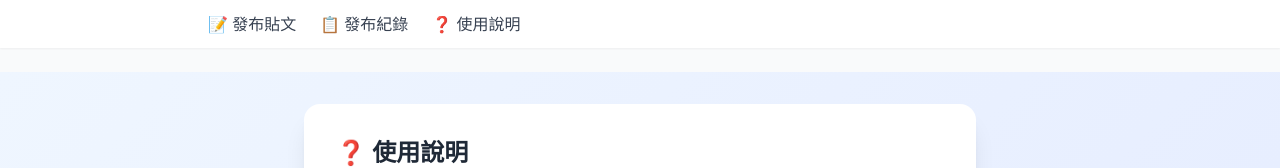
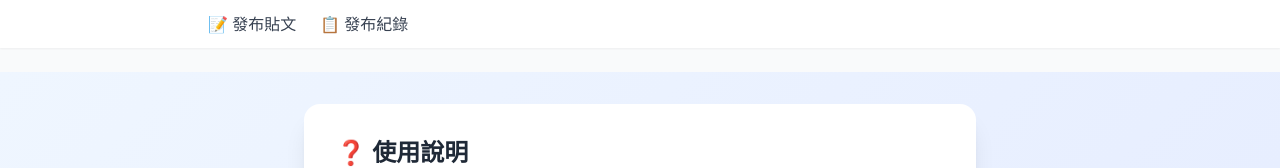
Before and after one commit to vega-create/googlemap, a Next.js app: page /guide in a window 1280 px wide. Shown: the top 168 px of the page. Built offline with nearby package versions, Linux system fonts and the light colour scheme.

Commit message:
Update layout.tsx

```diff
--- a/app/layout.tsx
+++ b/app/layout.tsx
@@ -25,9 +25,6 @@ export default function RootLayout({
             <Link href="/posts" className="text-gray-700 hover:text-blue-600 font-medium">
               📋 發布紀錄
             </Link>
-            <Link href="/guide" className="text-gray-700 hover:text-blue-600 font-medium">
-              ❓ 使用說明
-            </Link>
           </div>
         </nav>
         {children}
```
